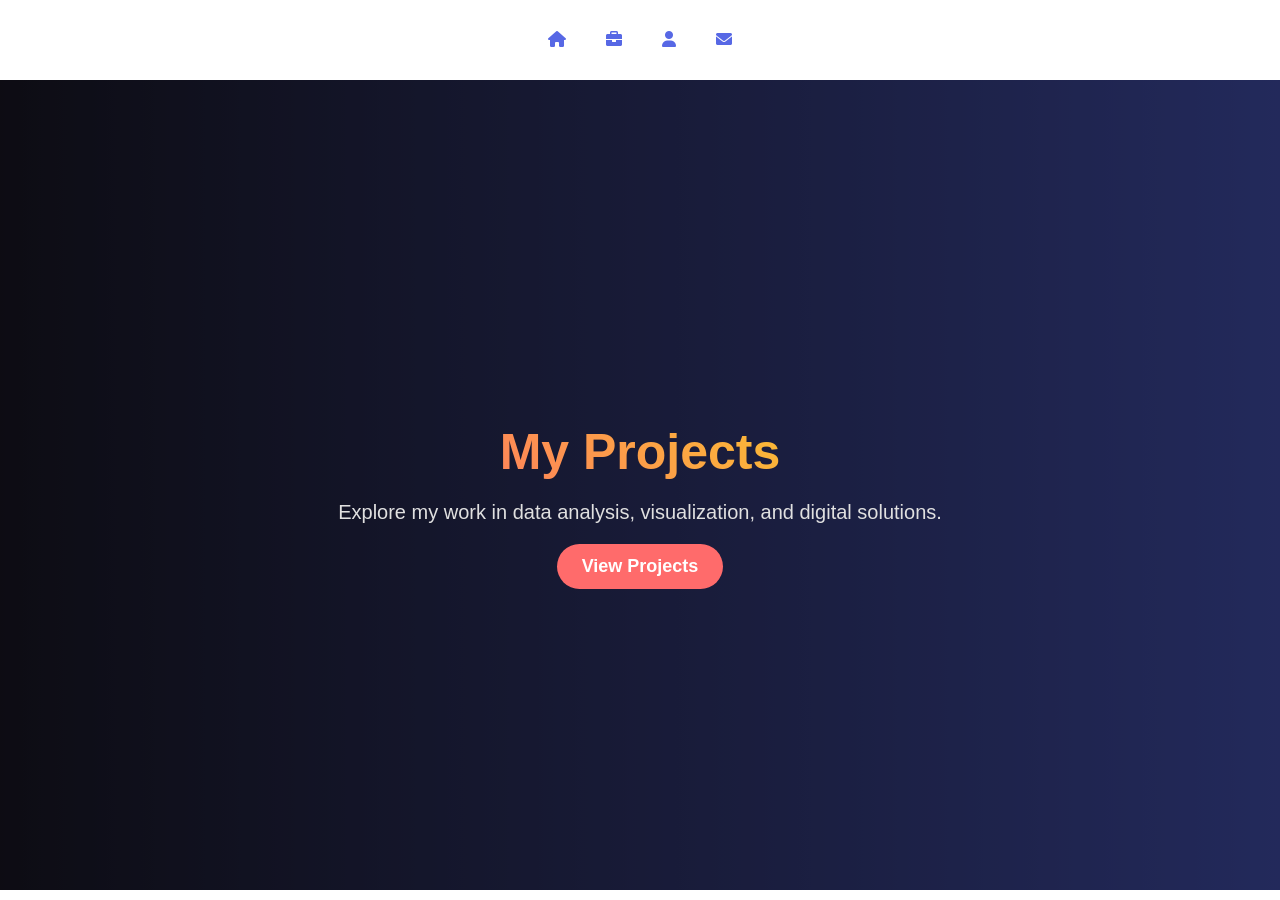
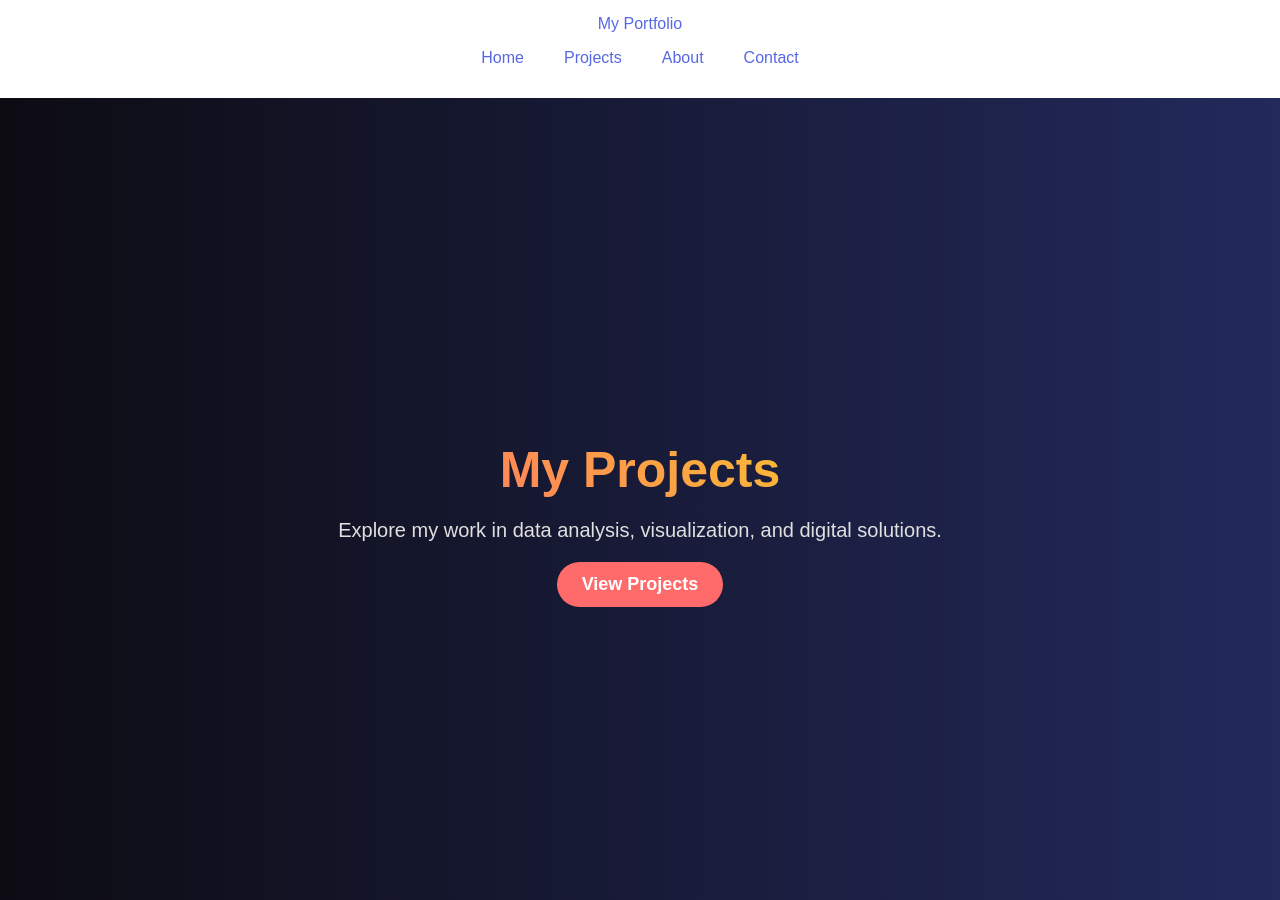
Before and after one commit to Vicmandip1/Portfolio, a Jekyll site: the page projects.html, which Jekyll copies as it is, in a window 1280 px wide and 900 px high. Built offline with Jekyll 4.4.1, drawn with Linux system fonts in a browser that asks for light colours.

Commit message:
Update projects.html

```diff
--- a/projects.html
+++ b/projects.html
@@ -9,15 +9,29 @@
 </head>
 <body>
 
-    <!-- Navigation Bar -->
-    <nav class="navbar">
-        <ul>
-            <li><a href="index.html"><i class="fas fa-home"></i></a></li>
-            <li><a href="projects.html"><i class="fas fa-briefcase"></i></a></li>
-            <li><a href="about.html"><i class="fas fa-user"></i></a></li>
-            <li><a href="contact.html"><i class="fas fa-envelope"></i></a></li>
+<!-- Navigation Bar -->
+<nav class="navbar">
+    <div class="nav-container">
+        <!-- Logo -->
+        <a href="index.html" class="nav-logo">My Portfolio</a>
+
+        <!-- Navigation Links -->
+        <ul class="nav-menu">
+            <li class="nav-item"><a href="index.html" class="nav-link">Home</a></li>
+            <li class="nav-item"><a href="projects.html" class="nav-link">Projects</a></li>
+            <li class="nav-item"><a href="about.html" class="nav-link">About</a></li>
+            <li class="nav-item"><a href="contact.html" class="nav-link">Contact</a></li>
         </ul>
-    </nav>
+
+        <!-- Hamburger Icon (For Mobile) -->
+        <div class="hamburger" onclick="toggleMenu()">
+            <span></span>
+            <span></span>
+            <span></span>
+        </div>
+    </div>
+</nav>
+
 
 <!-- Hero Section -->
 <section class="hero">
```
